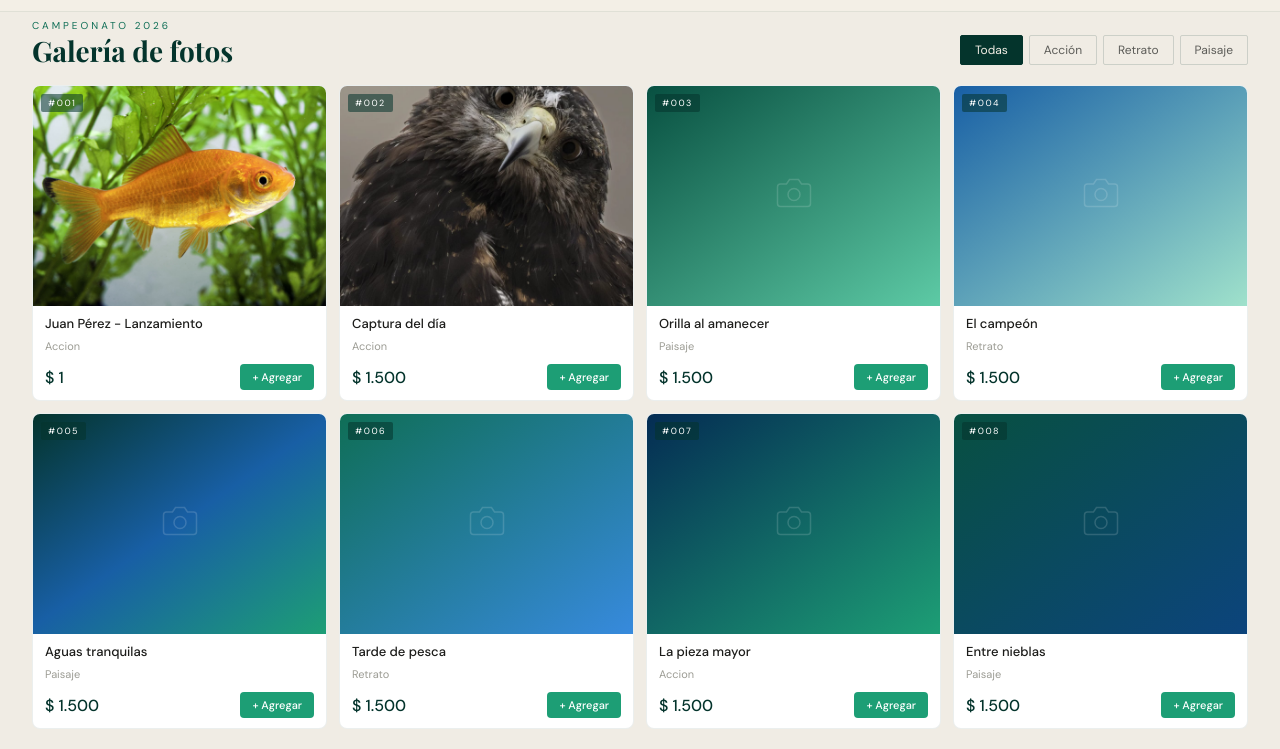
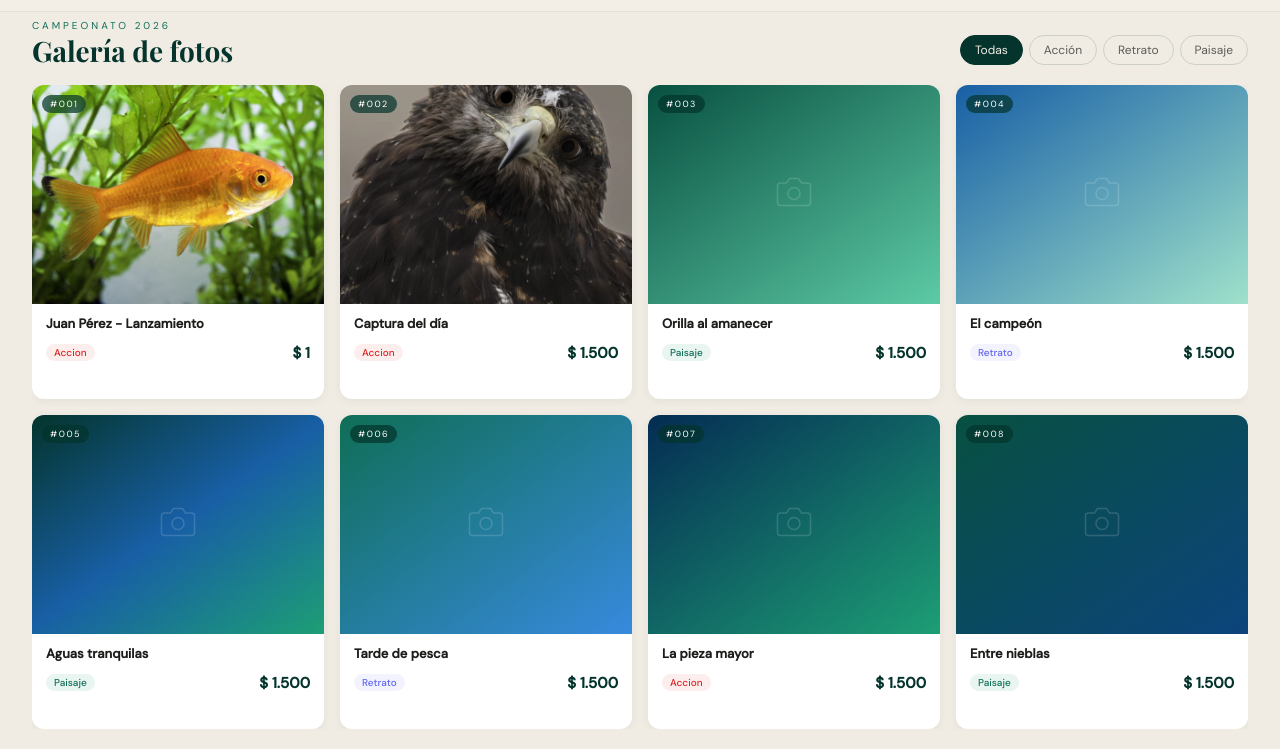
Before and after one commit to ChocolateN2/foco-salvaje, a website: page index.html in a window 1280 px wide. Both pictures are taken after a click on the button "Galería". Shown: the part 51-800 px from the top of the page. Drawn offline with nearby package versions, Linux system fonts and the light colour scheme; a web font is replaced by a local one.

Commit message:
rediseño tarjetas galería

```diff
--- a/css/styles.css
+++ b/css/styles.css
@@ -50,26 +50,48 @@ nav{position:fixed;top:0;left:0;right:0;z-index:100;display:flex;justify-content
 .sec-label{font-size:10px;letter-spacing:3px;text-transform:uppercase;color:var(--v2);margin-bottom:5px}
 .sec-title{font-family:'Playfair Display',serif;font-size:28px;font-weight:700;color:var(--v0);line-height:1}
 .filter-bar{display:flex;gap:6px;flex-wrap:wrap}
-.fbtn{padding:6px 14px;font-size:12px;border:1px solid rgba(4,52,44,0.15);background:transparent;color:var(--txt2);border-radius:2px;cursor:pointer;font-family:'DM Sans',sans-serif;transition:all 0.2s}
+.fbtn{padding:6px 14px;font-size:12px;border:1px solid rgba(4,52,44,0.15);background:transparent;color:var(--txt2);border-radius:20px;cursor:pointer;font-family:'DM Sans',sans-serif;transition:all 0.2s}
 .fbtn.active,.fbtn:hover{background:var(--v0);color:var(--crema);border-color:var(--v0)}
-.gallery-grid{display:grid;grid-template-columns:repeat(4,1fr);gap:12px;flex:1;min-height:0;overflow-y:auto}
-.photo-card{background:white;border:1px solid rgba(4,52,44,0.08);border-radius:8px;overflow:hidden;cursor:pointer;display:flex;flex-direction:column;transition:box-shadow 0.2s,transform 0.2s}
-.photo-card:hover{box-shadow:0 4px 20px rgba(4,52,44,0.1);transform:translateY(-2px)}
+.gallery-grid{display:grid;grid-template-columns:repeat(4,1fr);gap:16px;flex:1;min-height:0;overflow-y:auto}
+
+/* ── TARJETAS REDISEÑADAS ── */
+.photo-card{background:white;border-radius:12px;overflow:hidden;cursor:pointer;display:flex;flex-direction:column;transition:box-shadow 0.3s,transform 0.3s;box-shadow:0 2px 8px rgba(4,52,44,0.06)}
+.photo-card:hover{box-shadow:0 12px 32px rgba(4,52,44,0.15);transform:translateY(-4px)}
 .photo-thumb-wrap{position:relative;overflow:hidden;aspect-ratio:4/3}
 .photo-bg{position:absolute;inset:0;display:flex;align-items:center;justify-content:center;transition:transform 0.5s ease}
-.photo-card:hover .photo-bg{transform:scale(1.04)}
+.photo-card:hover .photo-bg{transform:scale(1.06)}
+.photo-card:hover img{transform:scale(1.06)}
+.photo-thumb-wrap img{transition:transform 0.5s ease}
+
+/* Overlay al hacer hover */
+.photo-overlay{position:absolute;inset:0;background:linear-gradient(to top,rgba(4,52,44,0.85) 0%,transparent 60%);opacity:0;transition:opacity 0.3s;display:flex;flex-direction:column;justify-content:flex-end;padding:14px}
+.photo-card:hover .photo-overlay{opacity:1}
+.photo-overlay-price{font-size:20px;font-weight:700;color:white;line-height:1}
+.photo-overlay-btn{margin-top:8px;background:var(--v3);color:white;border:none;padding:8px 14px;border-radius:6px;font-size:12px;font-family:'DM Sans',sans-serif;font-weight:500;cursor:pointer;transition:background 0.2s;width:100%}
+.photo-overlay-btn:hover{background:#159965}
+
 .g1{background:linear-gradient(145deg,#04342C,#0F6E56)}.g2{background:linear-gradient(145deg,#0C447C,#378ADD)}.g3{background:linear-gradient(145deg,#085041,#5DCAA5)}.g4{background:linear-gradient(145deg,#185FA5,#9FE1CB)}.g5{background:linear-gradient(145deg,#04342C,#185FA5 50%,#1D9E75)}.g6{background:linear-gradient(145deg,#0F6E56,#378ADD)}.g7{background:linear-gradient(145deg,#042C53,#1D9E75)}.g8{background:linear-gradient(145deg,#085041,#0C447C)}
-.photo-zoom-btn{position:absolute;top:8px;right:8px;width:28px;height:28px;border-radius:50%;background:rgba(255,255,255,0.88);border:none;display:flex;align-items:center;justify-content:center;cursor:pointer;opacity:0;transition:opacity 0.2s;color:var(--v0)}
-.photo-card:hover .photo-zoom-btn{opacity:1}
-.photo-zoom-btn svg{width:12px;height:12px}
-.photo-num-badge{position:absolute;top:8px;left:8px;background:rgba(4,52,44,0.55);color:white;font-size:9px;letter-spacing:1.5px;padding:3px 7px;border-radius:2px}
-.photo-info{padding:10px 12px;display:flex;flex-direction:column;gap:6px;flex:1}
-.photo-name{font-size:13px;font-weight:500;color:var(--txt);line-height:1.3}
-.photo-cat{font-size:11px;color:var(--txt3);text-transform:capitalize}
-.photo-bottom{display:flex;justify-content:space-between;align-items:center;margin-top:auto;padding-top:4px}
-.photo-price-tag{font-size:16px;font-weight:500;color:var(--v0)}
-.add-cart-btn{background:var(--v3);color:white;border:none;padding:6px 12px;border-radius:4px;font-size:11px;font-family:'DM Sans',sans-serif;font-weight:500;cursor:pointer;transition:background 0.2s;white-space:nowrap}
-.add-cart-btn:hover{background:#159965}
+
+.photo-zoom-btn{position:absolute;top:10px;right:10px;width:32px;height:32px;border-radius:50%;background:rgba(255,255,255,0.9);border:none;display:flex;align-items:center;justify-content:center;cursor:pointer;opacity:0;transition:opacity 0.2s,transform 0.2s;color:var(--v0);backdrop-filter:blur(4px)}
+.photo-card:hover .photo-zoom-btn{opacity:1;transform:scale(1)}
+.photo-zoom-btn:hover{background:white;transform:scale(1.1) !important}
+.photo-zoom-btn svg{width:13px;height:13px}
+
+.photo-num-badge{position:absolute;top:10px;left:10px;background:rgba(4,52,44,0.7);color:white;font-size:9px;letter-spacing:1.5px;padding:3px 8px;border-radius:20px;backdrop-filter:blur(4px)}
+
+.photo-info{padding:12px 14px 14px;display:flex;flex-direction:column;gap:6px;flex:1}
+.photo-name{font-size:13px;font-weight:600;color:var(--txt);line-height:1.3}
+.photo-bottom{display:flex;justify-content:space-between;align-items:center;margin-top:4px}
+.photo-price-tag{font-size:15px;font-weight:700;color:var(--v0)}
+
+/* Badge de categoría */
+.photo-cat-badge{display:inline-block;padding:2px 8px;border-radius:20px;font-size:10px;font-weight:500;text-transform:capitalize}
+.photo-cat-badge.accion{background:rgba(220,39,39,0.08);color:#dc2626}
+.photo-cat-badge.retrato{background:rgba(99,102,241,0.08);color:#6366f1}
+.photo-cat-badge.paisaje{background:rgba(29,158,117,0.1);color:var(--v2)}
+
+.add-cart-btn{background:var(--v0);color:white;border:none;padding:6px 14px;border-radius:6px;font-size:11px;font-family:'DM Sans',sans-serif;font-weight:500;cursor:pointer;transition:background 0.2s,transform 0.15s;white-space:nowrap}
+.add-cart-btn:hover{background:var(--v2);transform:translateY(-1px)}
 
 /* ── CONTACTO ── */
 #page-contacto{background:var(--crema);display:none;align-items:center;overflow-y:auto}
@@ -130,7 +152,7 @@ nav{position:fixed;top:0;left:0;right:0;z-index:100;display:flex;justify-content
 .lb-nav:hover{background:rgba(255,255,255,0.15)}
 .lb-prev{left:-52px}.lb-next{right:-52px}
 
-/* ── CART NUEVO ── */
+/* ── CART ── */
 .cart-modal{position:fixed;inset:0;z-index:200;background:rgba(4,30,24,0.5);backdrop-filter:blur(6px);display:none;justify-content:flex-end}
 .cart-modal.open{display:flex}
 .cart-panel{background:white;width:420px;height:100%;display:flex;flex-direction:column;animation:slideIn 0.3s cubic-bezier(0.25,0.46,0.45,0.94);overflow:hidden;box-shadow:-8px 0 40px rgba(4,52,44,0.12)}
--- a/js/app.js
+++ b/js/app.js
@@ -36,17 +36,20 @@ function renderGrid(list){
           ? `<img src="${p.img}" alt="${p.name}" style="position:absolute;inset:0;width:100%;height:100%;object-fit:cover;">`
           : `<div class="photo-bg ${p.bg}"><div style="opacity:.15">${cam(36)}</div></div>`
         }
-        <div class="photo-num-badge">#${String(p.id).padStart(3,'00')}</div>
+        <div class="photo-num-badge">#${String(p.id).padStart(3,'0')}</div>
         <button class="photo-zoom-btn" onclick="event.stopPropagation();openLB(${p.id})">
           <svg fill="none" stroke="currentColor" stroke-width="2" viewBox="0 0 24 24"><path d="M15 3h6v6M9 21H3v-6M21 3l-7 7M3 21l7-7"/></svg>
         </button>
+        <div class="photo-overlay">
+          <div class="photo-overlay-price">$ ${p.price.toLocaleString('es-AR')}</div>
+          <button class="photo-overlay-btn" onclick="event.stopPropagation();addPhoto(${p.id})">+ Agregar al carrito</button>
+        </div>
       </div>
       <div class="photo-info">
         <div class="photo-name">${p.name}</div>
-        <div class="photo-cat">${p.cat}</div>
         <div class="photo-bottom">
+          <span class="photo-cat-badge ${p.cat}">${p.cat}</span>
           <div class="photo-price-tag">$ ${p.price.toLocaleString('es-AR')}</div>
-          <button class="add-cart-btn" onclick="addPhoto(${p.id})">+ Agregar</button>
         </div>
       </div>
     </div>`).join('');
```
